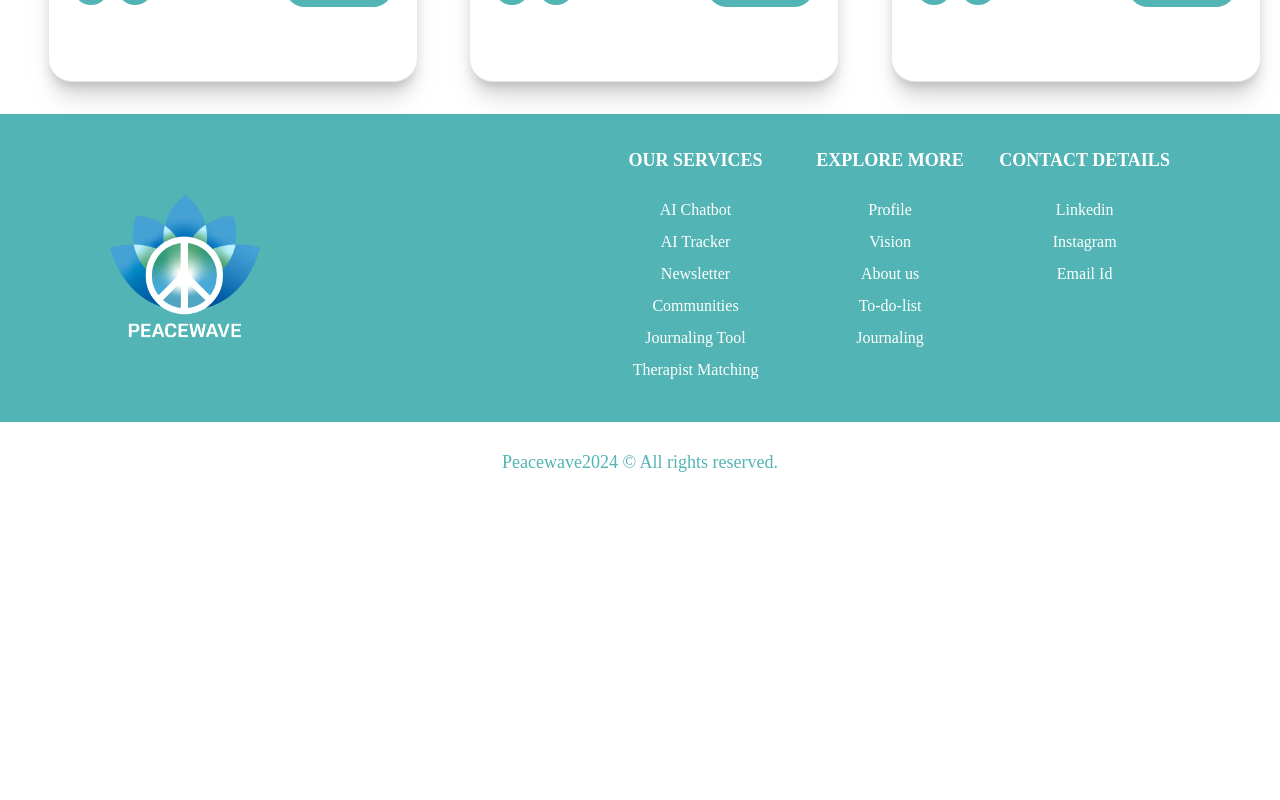
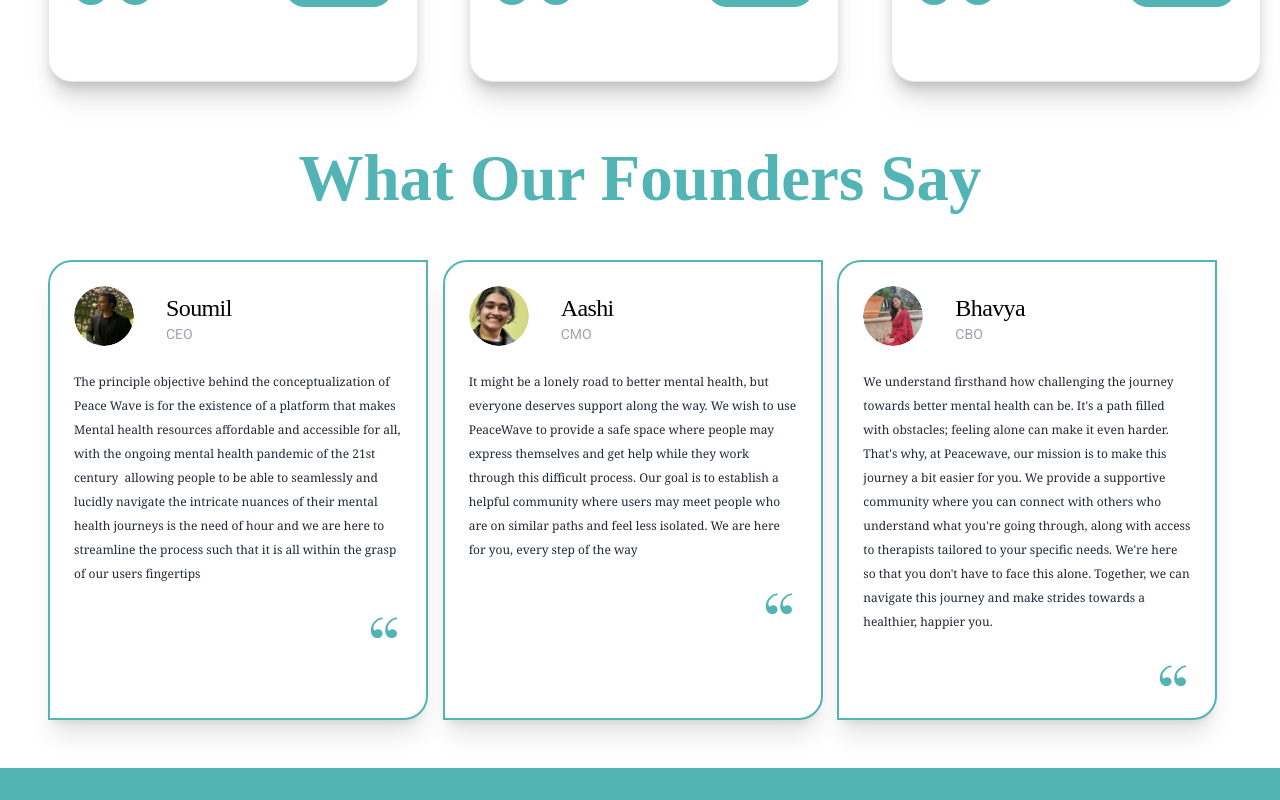
Before and after one commit to WHEUDAIMONIA/EudaimoniaFrontend, a Next.js app: page / in a window 1280 px wide. Shown: the part 1820-2620 px from the top of the page. Before the commit the page ends 2322 px from the top, so only its background shows below. Built offline with nearby package versions, Linux system fonts and the light colour scheme; a web font is replaced by a local one.

Commit message:
Founder section is addded

```diff
--- a/src/app/page.tsx
+++ b/src/app/page.tsx
@@ -6,6 +6,31 @@
 import { title } from 'process'
 import { describe } from 'node:test'
 import { CardDescription } from '@/components/ui/card'
+
+const FounderCardData: FounderCardData[] = [
+  {
+    name: 'Soumil',
+    role: 'CEO',
+    imageSrc: '/images/avatars/soumil.png',
+    description:
+      'The principle objective behind the conceptualization of Peace Wave is for the existence of a platform that makes Mental health resources affordable and accessible for all, with the ongoing mental health pandemic of the 21st century  allowing people to be able to seamlessly and lucidly navigate the intricate nuances of their mental health journeys is the need of hour and we are here to streamline the process such that it is all within the grasp of our users fingertips'
+  },
+
+  {
+    name: 'Aashi',
+    role: 'CMO',
+    imageSrc: '/images/avatars/aashi.png',
+    description:
+      'It might be a lonely road to better mental health, but everyone deserves support along the way. We wish to use PeaceWave to provide a safe space where people may express themselves and get help while they work through this difficult process. Our goal is to establish a helpful community where users may meet people who are on similar paths and feel less isolated. We are here for you, every step of the way'
+  },
+  {
+    name: 'Bhavya',
+    role: 'CBO',
+    imageSrc: '/images/avatars/bhavya.png',
+    description:
+      "We understand firsthand how challenging the journey towards better mental health can be. It's a path filled with obstacles; feeling alone can make it even harder. That's why, at Peacewave, our mission is to make this journey a bit easier for you. We provide a supportive community where you can connect with others who understand what you're going through, along with access to therapists tailored to your specific needs. We're here so that you don't have to face this alone. Together, we can navigate this journey and make strides towards a healthier, happier you."
+  }
+]
 
 const serviceCardData: ServiceCardData[] = [
   {
@@ -99,6 +124,22 @@
           ))}
         </div>
       </section>
+      <section className='container my-4 flex flex-col justify-center'>
+        <h1 className='text-center font-andada text-[65px] font-bold text-primary '>
+          What Our Founders Say
+        </h1>
+        <div className='gap-15 my-8 grid grid-cols-3'>
+          {FounderCardData.map((data, index) => (
+            <FounderCard
+              key={index}
+              name={data.name}
+              role={data.role}
+              imageSrc={data.imageSrc}
+              description={data.description}
+            />
+          ))}
+        </div>
+      </section>
     </div>
   )
 }
```
Also changed, not shown: public/images/avatars/aashi.png (added), public/images/avatars/bhavya.png (added).
